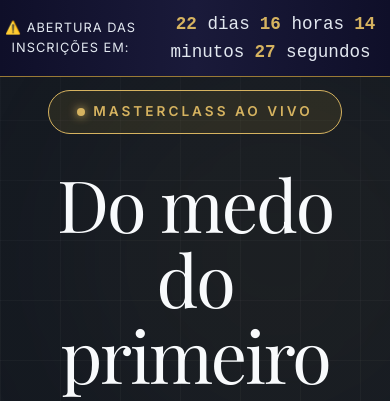
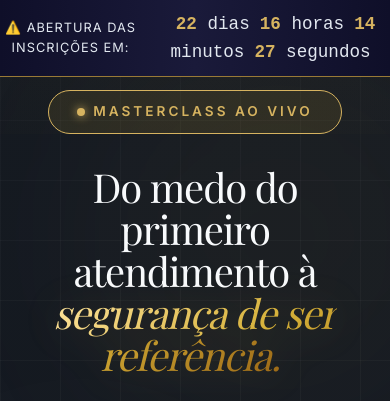
Before and after one commit to netoduwe/pagina-lancamento-ney-mar26, a React (Vite) app: page / in a window 390 px wide. Shown: the top 401 px of the page. Built offline with nearby package versions, Linux system fonts and the light colour scheme; a web font is replaced by a local one.

Commit message:
fix: responsive typography clamp for Hero headline

```diff
--- a/src/components/Hero.jsx
+++ b/src/components/Hero.jsx
@@ -62,7 +62,7 @@ const Hero = () => {
                 </div>
 
                 <h1 style={{
-                    fontSize: '4.5rem',
+                    fontSize: 'clamp(2.5rem, 8vw, 4.5rem)',
                     marginBottom: '2.5rem',
                     letterSpacing: '-0.03em',
                     lineHeight: '1.05'
```
